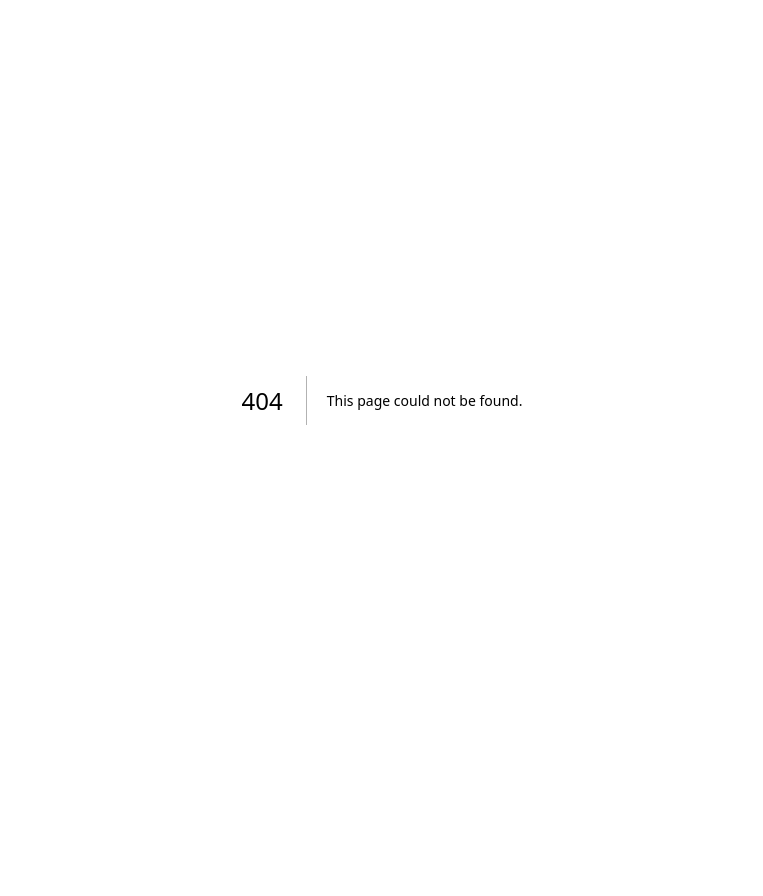
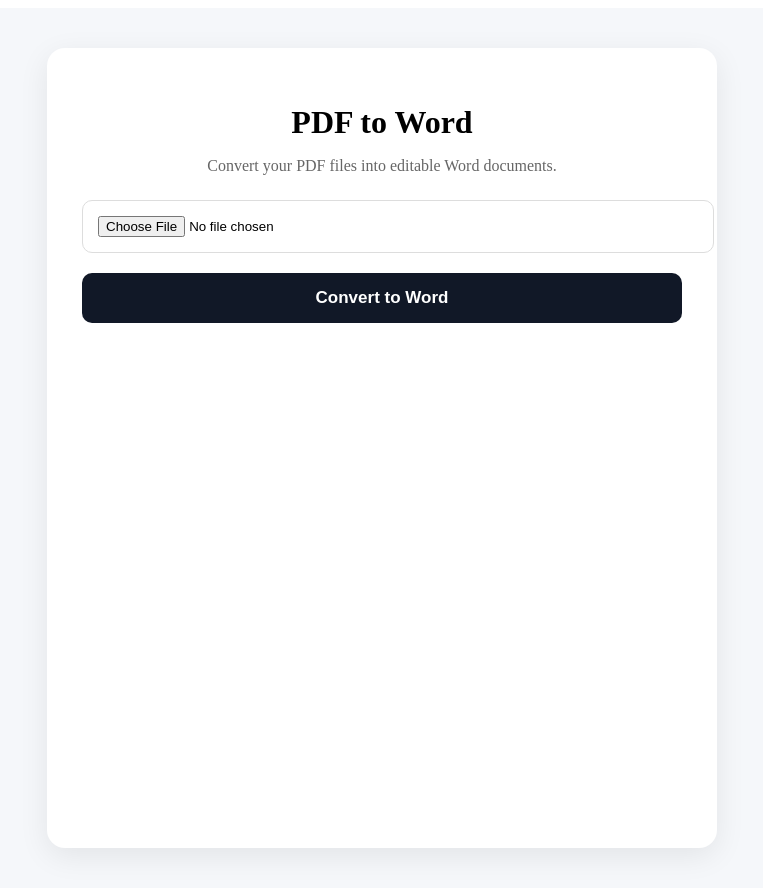
Before and after one commit to kaamkit/Kaamkit, a Next.js app: page /pdf-to-word in a window 1280 px wide. Before the commit this address had no page. Shown: the whole page, without its empty margins (258-1021 px from the left). Before the commit the page ends 800 px from the top, so only its background shows below. Built offline with nearby package versions, Linux system fonts and the light colour scheme.

Commit message:
Implement PDF to Word conversion functionality

```diff
--- /dev/null
+++ b/app/pdf-to-word/page.js
@@ -0,0 +1,202 @@
+"use client";
+
+import { useState } from "react";
+import { Document, Packer, Paragraph, TextRun } from "docx";
+import * as pdfjsLib from "pdfjs-dist/legacy/build/pdf.mjs";
+
+export default function PdfToWord() {
+  const [file, setFile] = useState(null);
+  const [loading, setLoading] = useState(false);
+  const [message, setMessage] = useState("");
+
+  const handleConvert = async () => {
+    if (!file) {
+      setMessage("Please select a PDF file first.");
+      return;
+    }
+
+    try {
+      setLoading(true);
+      setMessage("Converting PDF to Word...");
+
+      const arrayBuffer = await file.arrayBuffer();
+
+      const pdf = await pdfjsLib.getDocument({
+        data: arrayBuffer,
+        disableWorker: true,
+      }).promise;
+
+      const paragraphs = [];
+
+      for (let pageNumber = 1; pageNumber <= pdf.numPages; pageNumber++) {
+        const page = await pdf.getPage(pageNumber);
+        const textContent = await page.getTextContent();
+
+        let pageText = "";
+        let lastY = null;
+
+        for (const item of textContent.items) {
+          const text = item.str || "";
+
+          if (lastY !== null && Math.abs(item.transform[5] - lastY) > 5) {
+            pageText += "\n";
+          }
+
+          pageText += text + " ";
+          lastY = item.transform[5];
+        }
+
+        const lines = pageText
+          .split("\n")
+          .map((line) => line.trim())
+          .filter(Boolean);
+
+        lines.forEach((line) => {
+          paragraphs.push(
+            new Paragraph({
+              children: [
+                new TextRun({
+                  text: line,
+                  size: 22,
+                }),
+              ],
+              spacing: {
+                after: 120,
+              },
+            })
+          );
+        });
+
+        if (pageNumber < pdf.numPages) {
+          paragraphs.push(
+            new Paragraph({
+              children: [new TextRun("")],
+            })
+          );
+        }
+      }
+
+      if (paragraphs.length === 0) {
+        throw new Error(
+          "No selectable text found. This may be a scanned/image PDF."
+        );
+      }
+
+      const doc = new Document({
+        sections: [
+          {
+            properties: {},
+            children: paragraphs,
+          },
+        ],
+      });
+
+      const blob = await Packer.toBlob(doc);
+
+      const url = URL.createObjectURL(blob);
+      const link = document.createElement("a");
+
+      link.href = url;
+      link.download = file.name.replace(/\.pdf$/i, "") + ".docx";
+      document.body.appendChild(link);
+      link.click();
+      link.remove();
+
+      URL.revokeObjectURL(url);
+
+      setMessage("PDF successfully converted to Word!");
+    } catch (error) {
+      console.error(error);
+      setMessage(
+        "Conversion failed. Please try a normal text-based PDF."
+      );
+    } finally {
+      setLoading(false);
+    }
+  };
+
+  return (
+    <main
+      style={{
+        minHeight: "100vh",
+        padding: "40px 20px",
+        background: "#f5f7fa",
+        display: "flex",
+        justifyContent: "center",
+      }}
+    >
+      <div
+        style={{
+          width: "100%",
+          maxWidth: "600px",
+          background: "#ffffff",
+          padding: "35px",
+          borderRadius: "18px",
+          boxShadow: "0 8px 30px rgba(0,0,0,0.08)",
+          textAlign: "center",
+        }}
+      >
+        <h1 style={{ fontSize: "32px", marginBottom: "10px" }}>
+          PDF to Word
+        </h1>
+
+        <p style={{ color: "#666", marginBottom: "25px" }}>
+          Convert your PDF files into editable Word documents.
+        </p>
+
+        <input
+          type="file"
+          accept=".pdf,application/pdf"
+          onChange={(e) => {
+            setFile(e.target.files?.[0] || null);
+            setMessage("");
+          }}
+          style={{
+            width: "100%",
+            padding: "15px",
+            border: "1px solid #ddd",
+            borderRadius: "10px",
+            marginBottom: "20px",
+          }}
+        />
+
+        {file && (
+          <p style={{ marginBottom: "20px", color: "#333" }}>
+            Selected: <strong>{file.name}</strong>
+          </p>
+        )}
+
+        <button
+          onClick={handleConvert}
+          disabled={loading}
+          style={{
+            width: "100%",
+            padding: "15px",
+            border: "none",
+            borderRadius: "10px",
+            background: loading ? "#999" : "#111827",
+            color: "#fff",
+            fontSize: "17px",
+            fontWeight: "600",
+            cursor: loading ? "not-allowed" : "pointer",
+          }}
+        >
+          {loading ? "Converting..." : "Convert to Word"}
+        </button>
+
+        {message && (
+          <p
+            style={{
+              marginTop: "20px",
+              color: message.includes("successfully")
+                ? "green"
+                : "#555",
+            }}
+          >
+            {message}
+          </p>
+        )}
+      </div>
+    </main>
+  );
+}
```
